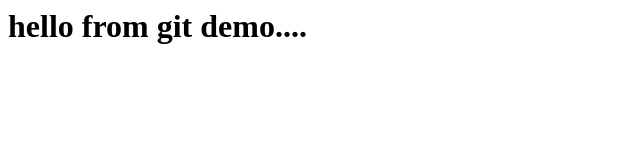
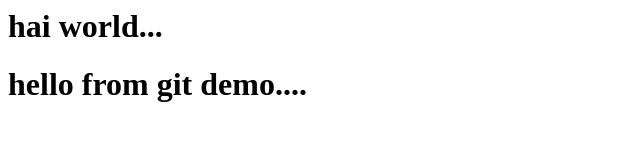
Before and after one commit to bhavanaroyal/bhavdevops, a plain HTML site: page index.html in a window 1280 px wide. Shown: the whole page, without its empty margins (0-640 px from the left). Drawn offline with Linux system fonts and the light colour scheme.

Commit message:
master code

```diff
--- a/index.html
+++ b/index.html
@@ -1 +1,3 @@
+<h1>hai world...</h1>
+
 <h1>hello from git demo....</h1>
```
